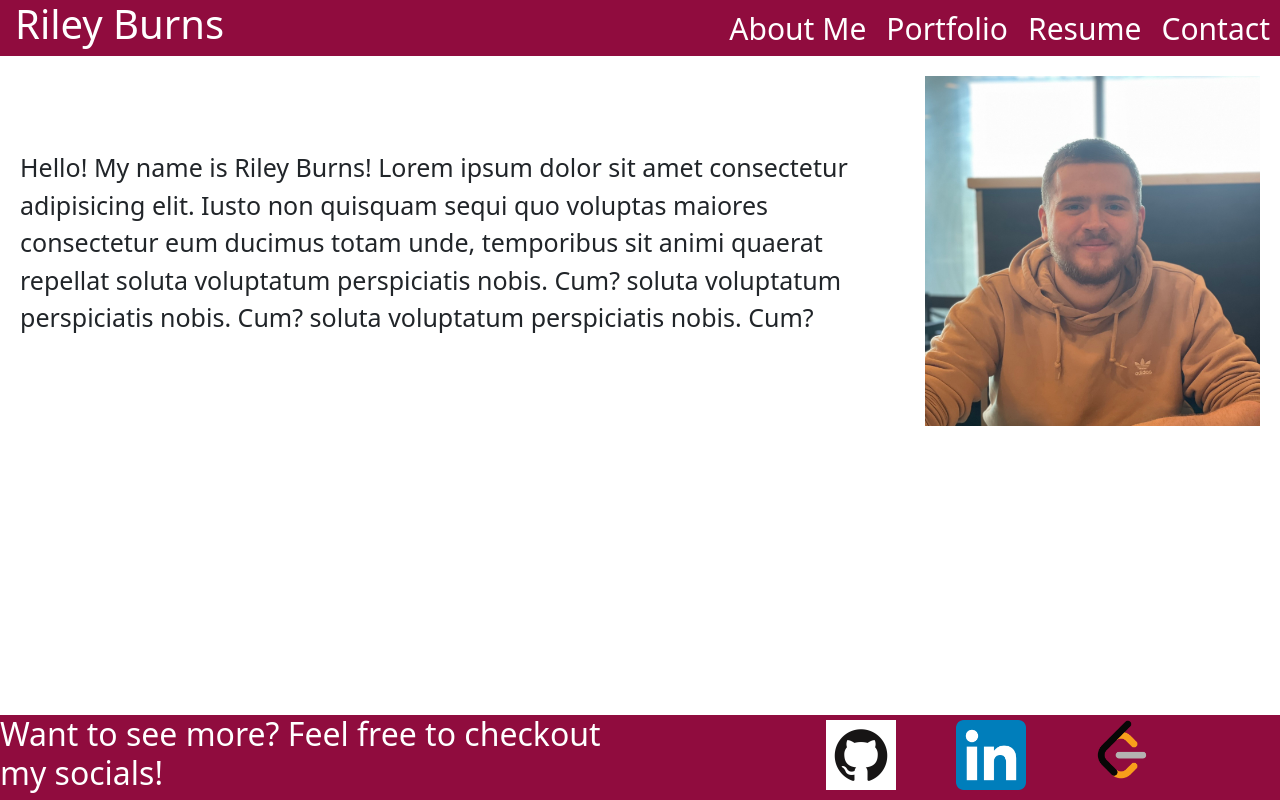
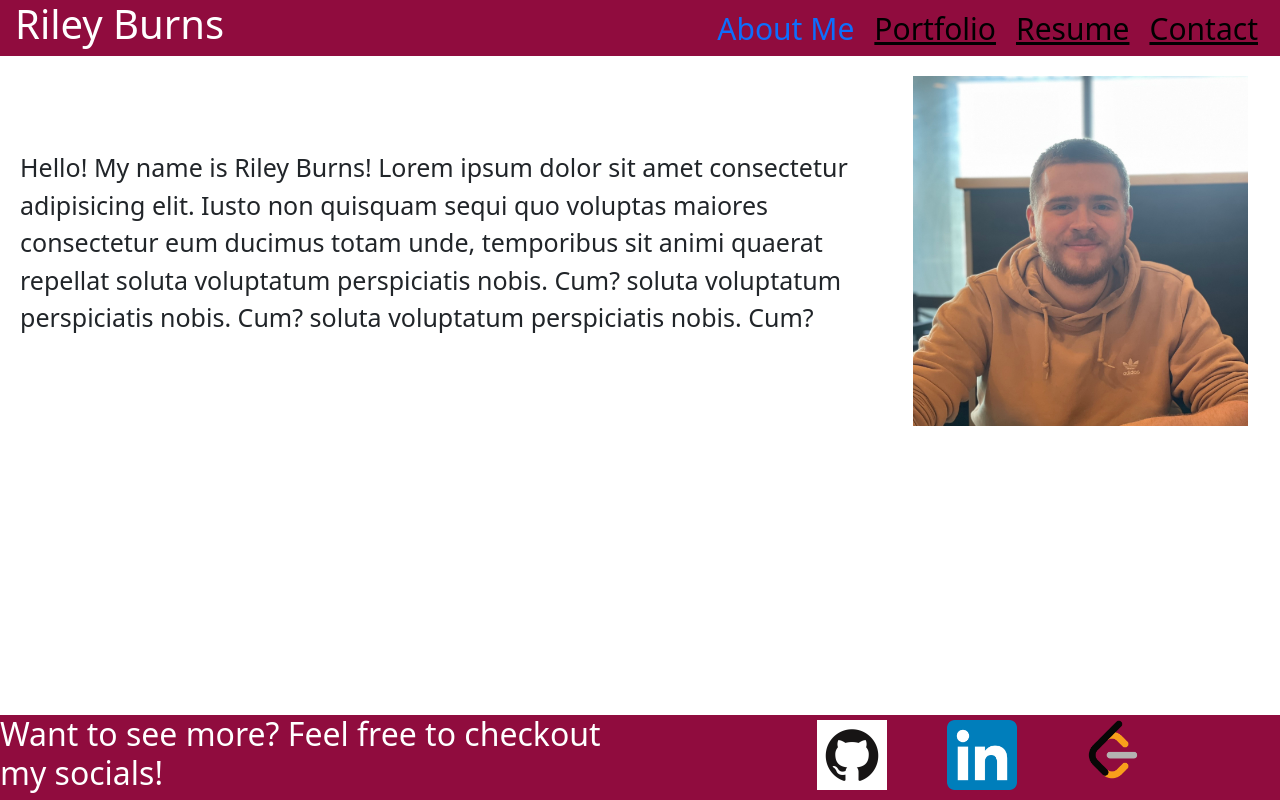
Before and after one commit to RB2277/my-portfolio, a React (Vite) app: page / in a window 1280 px wide. Built offline with nearby package versions, Linux system fonts and the light colour scheme.

Commit message:
setup portfolio mapping function. added card template to project

```diff
--- a/src/App.css
+++ b/src/App.css
@@ -1,6 +1,6 @@
-body {
+/* body {
   overflow: hidden;
-}
+} */
 #name {
   font-size: 40px;
   padding-left: 15px;
@@ -71,3 +71,7 @@ footer {
   flex-direction: column;
   min-height: 100vh;
 }
+
+.row {
+  margin-right: 0 !important;
+}
--- a/src/components/Header.jsx
+++ b/src/components/Header.jsx
@@ -1,10 +1,13 @@
 import Navigation from "./Navigation";
 
+const overwrite = {
+  marginRight: "0"
+};
 
 function Header() {
   return (
     <header>
-            <div className="row">
+            <div className="row" style={overwrite}>
 
             <div className="col-3">
               <h1 id="name">Riley Burns</h1>
--- a/src/components/Navigation.jsx
+++ b/src/components/Navigation.jsx
@@ -15,13 +15,14 @@ function Navigation() {
         break;
     }
   }
+  console.log(window.location.href.split("/"))
 
   return (
     <nav>
-      <a onClick={() => routeChange("about")}>About Me</a>
-      <a onClick={() => routeChange("portfolio")}>Portfolio</a>
-      <a onClick={() => routeChange("resume")}>Resume</a>
-      <a onClick={() => routeChange("contact")}>Contact</a>
+      <a onClick={() => routeChange("about")} className={window.location.href.split("/")[3] === "" ? 'text-primary text-decoration-none' : 'text-black text-decoration-none'}>About Me</a>
+      <a onClick={() => routeChange("portfolio")} className={window.location.href.split("/")[3] === "portfolio" ? 'text-primary' : 'text-black'}>Portfolio</a>
+      <a onClick={() => routeChange("resume")} className={window.location.href.split("/")[3] === "resume" ? 'text-primary' : 'text-black'}>Resume</a>
+      <a onClick={() => routeChange("contact")}  className={window.location.href.split("/")[3] === "contact" ? 'text-primary' : 'text-black'}>Contact</a>
     </nav>
   );
 }
--- a/src/components/Project.jsx
+++ b/src/components/Project.jsx
@@ -1,9 +1,22 @@
-function Project() {
-
+export default function Project(props) {
 
   return (
-    <></>
-  )
+    <div className="container">
+      <div className="card">
+        <img
+          className="card-img-top"
+          src={props.img}
+          alt="Card cap"
+        />
+        <div className="card-body">
+        <h5 className="card-title">Name: {props.title}</h5>
+          <p className="card-text">Description: {props.link}</p>
+          <p className="card-text">ID: {props.id}</p>
+          <a href="#" className="btn btn-primary">
+            Adopt {props.title}
+          </a>
+        </div>
+      </div>
+    </div>
+  );
 }
-
-export default Project
--- a/src/pages/Contact.jsx
+++ b/src/pages/Contact.jsx
@@ -2,7 +2,9 @@ function Contact() {
 
 
   return (
-    <></>
+    <>
+
+    </>
   )
 }
 
--- a/src/pages/Portfolio.jsx
+++ b/src/pages/Portfolio.jsx
@@ -1,8 +1,27 @@
+import Project from "../components/Project"
+import img1 from "../../assets/images/gitHubLogo.png";
+
 function Portfolio() {
+
+  const projects = [{
+    title: "123",
+    link: "456",
+    img: img1,
+  },
+  {
+    title: "app",
+    link: "concepts",
+    img: "saying",
+  },
+]
 
 
   return (
-    <></>
+    <>
+  {projects.map((project, idx) => {
+    return <Project title={project.title} link={project.link} img={project.img} id={idx} />
+  })}
+    </>
   )
 }
 
```
